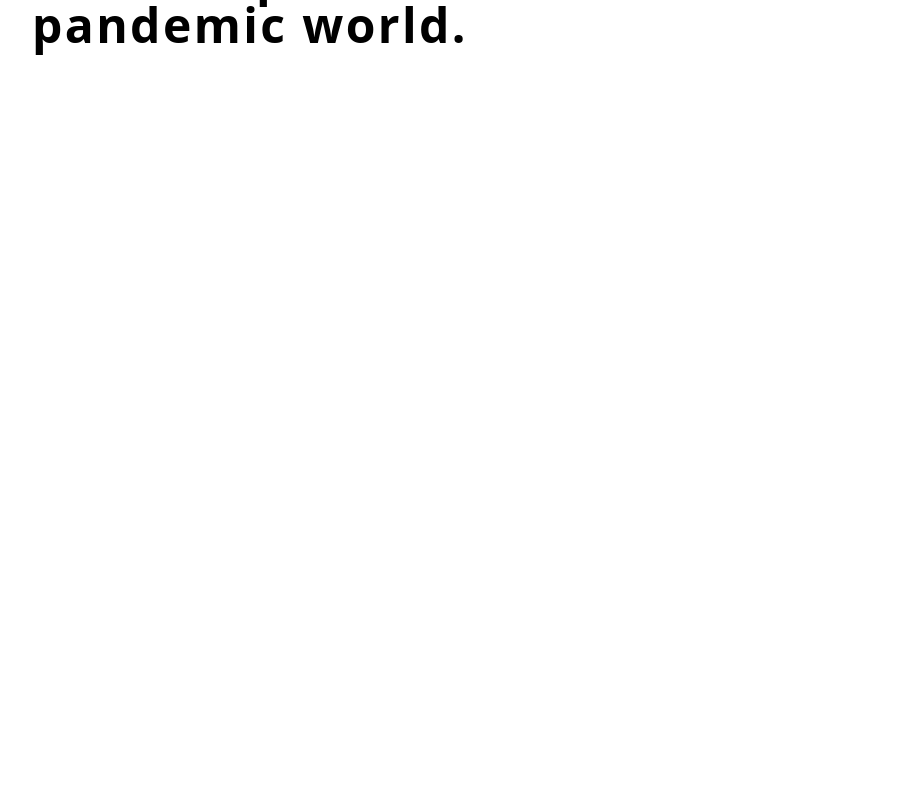
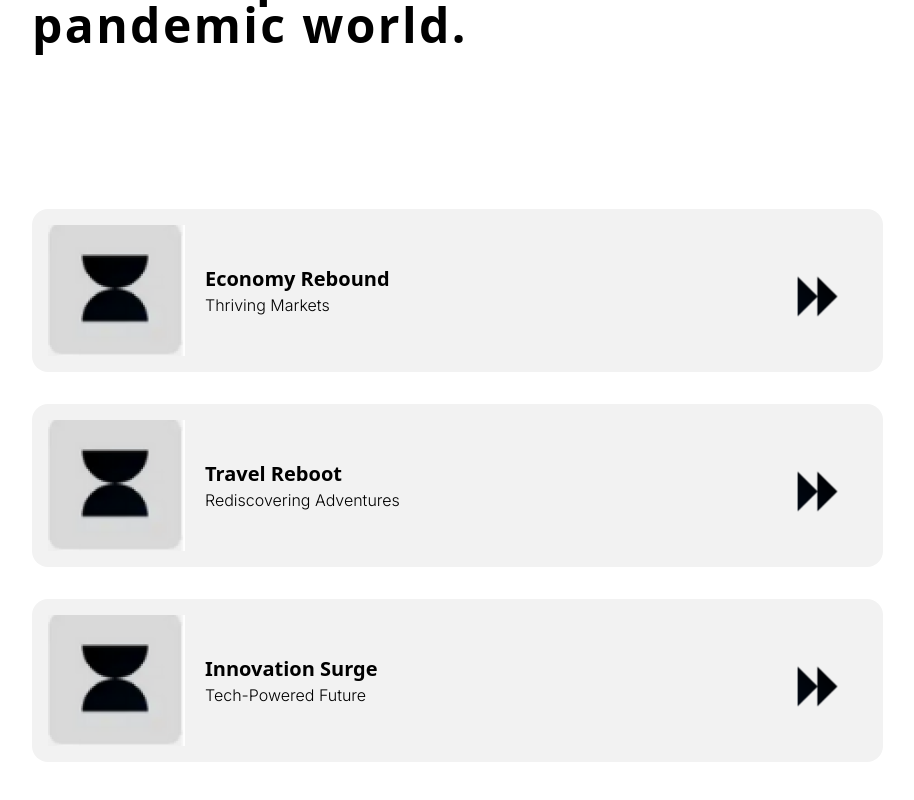
Before and after one commit to shashank0092/Covid-Tracker-Dashboard, a Next.js app: page / in a window 1280 px wide. Shown: the part 1292-2092 px from the top of the page, without its empty margins (176-1090 px from the left). Before the commit the page ends 1565 px from the top, so only its background shows below. Built offline with nearby package versions, Linux system fonts and the light colour scheme.

Commit message:
Complted Recovery Section

```diff
--- a/src/app/Pages/Home/Recovery.jsx
+++ b/src/app/Pages/Home/Recovery.jsx
@@ -1,20 +1,31 @@
 import Image from "next/image"
 import circle from "../../../../public/images/Group1.jpg"
+import RecoveryTab from "@/app/components/RecoveryTab"
+import RecoveryImage1 from "../../../../public/images/RecoveryImage1.png"
+
 
 const Recovery = () => {
     return (
         <>
-            <div className="flex p-36" >
-                <div className=" border-green-600 mb-20" >
-                    <div>
-                        <Image src={circle}   />
-                    </div>
-                    <div className="mt-5 w-2/4 ml-16   ">
-                        <p className="text-black font-extrabold font-sans text-5xl -tracking-tighter
+            <div className="p-36">
+                <div className="flex " >
+                    <div className="mb-20" >
+                        <div>
+                            <Image src={circle} />
+                        </div>
+                        <div className="mt-5 w-2/4 ml-16   ">
+                            <p className="text-black font-extrabold font-sans text-5xl -tracking-tighter
                         " >From lockdowns to a transformed society, let’s dive into the post-pandemic world.</p>
+                        </div>
                     </div>
                 </div>
+                <div className="ml-16 mt-20" >
+                    <RecoveryTab headingText={"Economy Rebound"} lightText={"Thriving Markets"} image={RecoveryImage1}  />
+                    <RecoveryTab headingText={"Travel Reboot"} lightText={"Rediscovering Adventures"} image={RecoveryImage1} />
+                    <RecoveryTab headingText={"Innovation Surge"} lightText={"Tech-Powered Future"} image={RecoveryImage1} />
+                </div>
             </div>
+
         </>
     )
 }
--- /dev/null
+++ b/src/app/components/RecoveryTab.jsx
@@ -0,0 +1,26 @@
+import Image from "next/image";
+import RecoveryImage from "../../../public/images/RecoveryImage1.png"
+import PlayBtn from "../../../public/images/RecoveryPalyBtn.png"
+
+const RecoveryTab=({image,headingText,lightText})=>{
+    return(
+        <>
+
+            <div className="flex w-11/12 bg-recoveryBg p-4 rounded-2xl mt-8 " >
+                <div>
+                    <Image src={image} />
+                </div>
+                <div className="flex-1 flex flex-col justify-center ml-5">
+                    <p className="font-bold text-xl font-sans" >{headingText}</p>
+                    <p className="font-light" >{lightText}</p>
+                </div>
+                <div className="flex justify-center items-center" >
+                    <Image src={PlayBtn} />
+                </div>
+            </div>
+
+        </>
+    )
+}
+
+export default RecoveryTab;
--- a/tailwind.config.js
+++ b/tailwind.config.js
@@ -14,7 +14,8 @@
       },
       colors:{
         'heroblack':'#000814',
-        'myYellow':'#FFD60A'
+        'myYellow':'#FFD60A',
+        'recoveryBg':'#F2F2F2'
       }
     },
   },
```
Also changed, not shown: public/images/RecoveryImage1.png (added), public/images/RecoveryPalyBtn.png (added).
